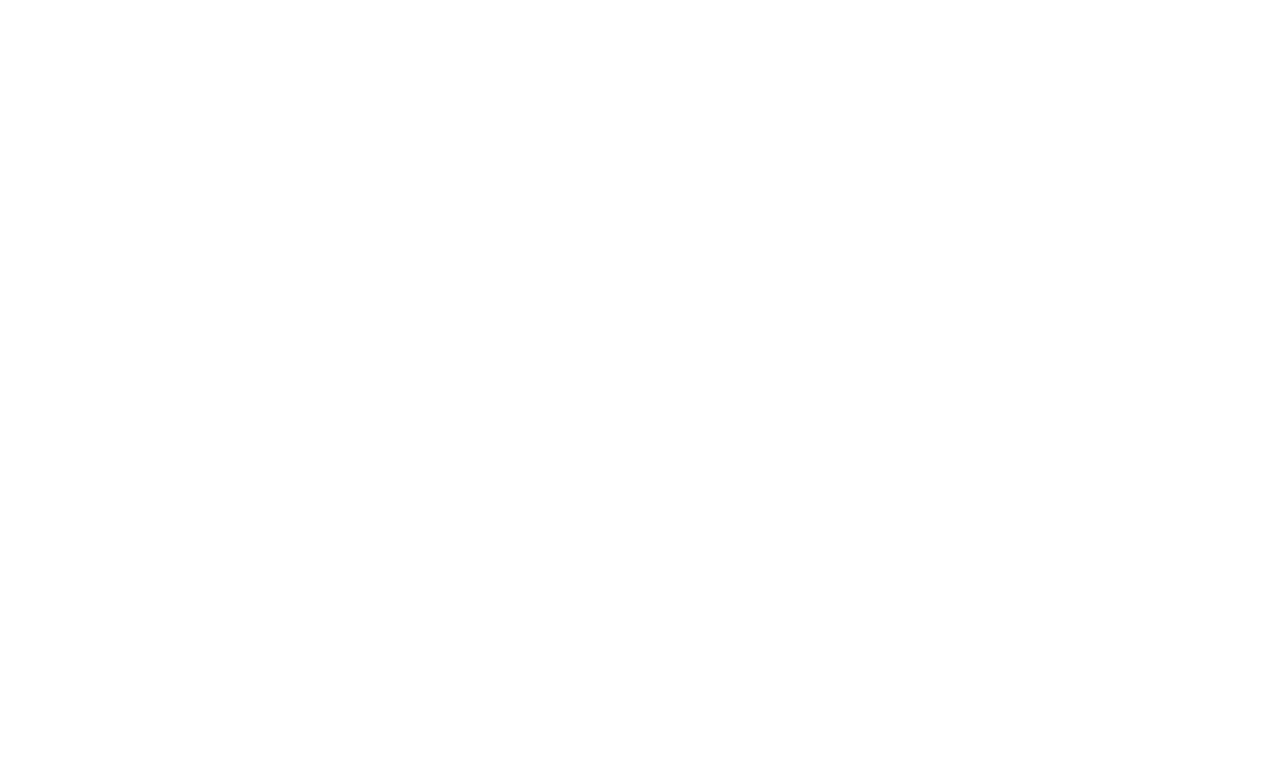
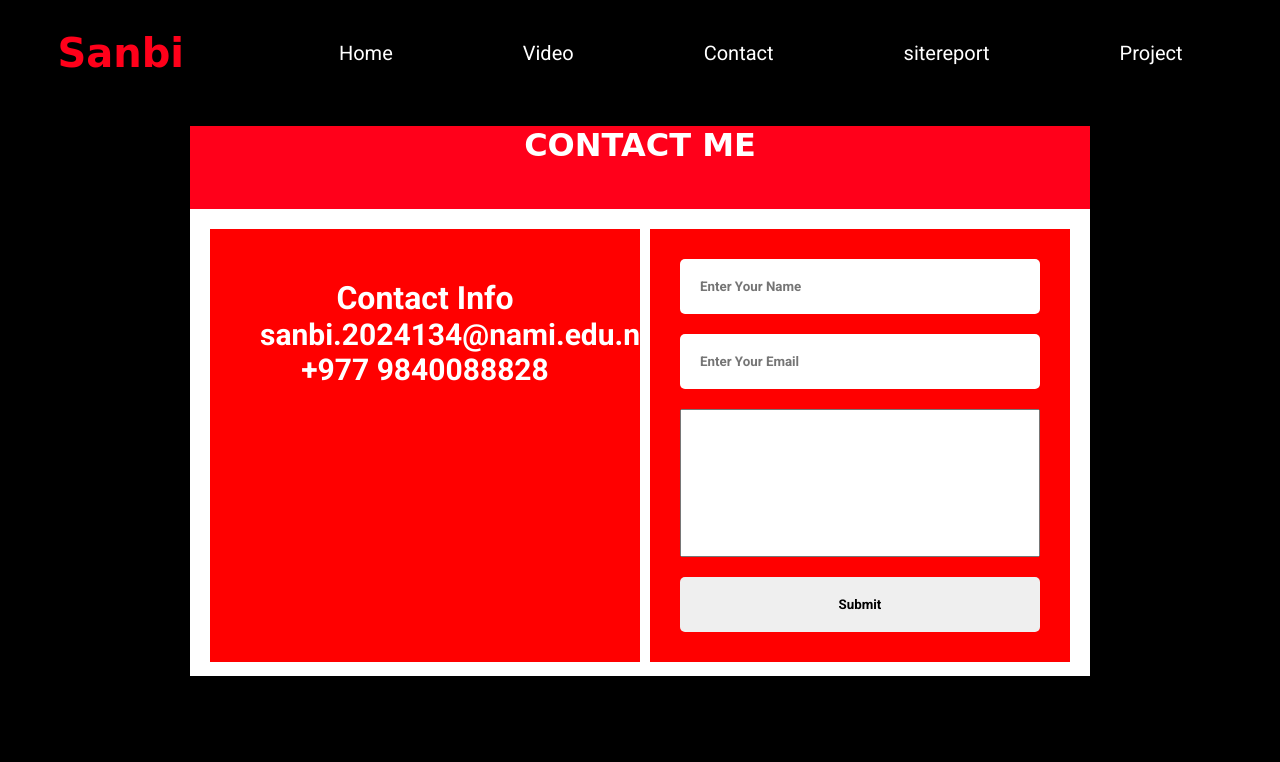
Before and after one commit to sanbisubedi/portfoliowebsite, a plain HTML site: page contact.html in a window 1280 px wide. Drawn offline with Linux system fonts and the light colour scheme.

Commit message:
modified contact

```diff
--- a/contact.css
+++ b/contact.css
@@ -0,0 +1,106 @@
+@import url('https://fonts.googleapis.com/css2?family=Roboto:ital,wght@0,100;0,300;0,400;0,500;0,700;0,900;1,100;1,300;1,400;1,500;1,700;1,900&display=swap');
+* {
+  margin: 0;
+  padding: 0;
+  box-sizing: border-box;
+}
+form {
+  max-width: 900px;
+  width: 100%;
+  height: 550px;
+  background-color: white;
+  margin: 50px auto;
+  transition: all 1s ;
+}
+.submitbtn{
+	cursor: pointer;
+}
+form:hover{
+	box-shadow: 1px 2px 50px red;
+}
+.formheadingdiv{
+	width: 100%;
+	height: 15%;
+	background-color:  #ff001a;
+}
+.formheadingdiv h1{
+	text-align: center;
+	font-weight: 800;
+	  font-family: "Playwrite CO", cursive;
+}
+.leftrightcontainer{
+	width: 100%;
+	height: 100%;
+	display: flex;
+	flex-direction: row;
+	padding: 20px;
+}
+.leftside, .rightside{
+width: 50%;
+background-color: red;
+height: 85%;
+}
+.leftside{
+	margin-right: 10px;
+	padding: 50px;
+}
+.leftside h1{
+	text-align: center;
+}
+.leftside .email , .leftside .phonenumber{
+	font-size: 30px;
+	text-align: center;
+}
+ .rightside{
+ 	padding: 30px;
+ 	display: flex;
+ 	flex-direction: column;
+ 	gap: 20px;
+
+ }
+.rightside input {
+	color: black;
+	width: 100%;
+	padding: 20px;
+	outline: none;
+	border: none;
+border-radius: 5px;
+
+
+}
+textarea{
+	resize: none;
+	color: black;
+	outline: none;
+	padding: 10px;
+}
+@media (max-width:1189px){
+	.leftside{
+		width: 80%;
+	}
+	.rightside{
+		margin-top:0px ;
+	}
+	.leftrightcontainer{
+		flex-direction: column;
+		justify-content: center;
+		align-items: center;
+	}
+	.leftside , .rightside{
+	width: 100%;
+}
+form{
+	height: fit-content;
+}
+.leftside .email{
+	font-size: 20px;
+}
+
+
+.rightside {
+padding: 5px;
+}
+.leftrightcontainer{
+	padding: 0px;
+}
+}
--- a/contact.html
+++ b/contact.html
@@ -0,0 +1,51 @@
+<!DOCTYPE html>
+<html lang="en">
+  <head>
+    <meta charset="UTF-8" />
+    <meta name="viewport" content="width=device-width, initial-scale=1.0" />
+    <title>Document</title>
+    <link rel="stylesheet" href="contact.css" />
+   <link rel="stylesheet" href="indexstyle.css" />
+    <link rel="stylesheet" href="https://cdnjs.cloudflare.com/ajax/libs/font-awesome/6.5.2/css/all.min.css" integrity="sha512-SnH5WK+bZxgPHs44uWIX+LLJAJ9/2PkPKZ5QiAj6Ta86w+fsb2TkcmfRyVX3pBnMFcV7oQPJkl9QevSCWr3W6A==" crossorigin="anonymous" referrerpolicy="no-referrer" />
+  </head>
+  <body>
+   <nav>
+
+   <div class="logo">
+      Sanbi
+   </div>
+
+    <label for="checkbox" class="checkbtn">
+    <i class="fa-solid fa-bars" id="threebar"></i>
+      <input type="checkbox" id="checkbox" />
+   <ul>
+      <li> <a href="index.html">Home</a></li>
+      <li> <a href="videoDemo.html">Video</a></li>
+      <li> <a href="contact.html">Contact</a></li>
+      <li> <a href="sitereport.html">sitereport</a></li>
+      <li> <a href="project.html">Project</a></li>
+   </ul>
+ </nav>
+    <form>
+       <div class="formheadingdiv">
+         <h1>CONTACT ME</h1>
+       </div>
+       <div class="leftrightcontainer">
+       <div class="leftside">
+         <h1>Contact Info</h1>
+
+         <p class="email">sanbi.2024134@nami.edu.np</p>
+         <p class="phonenumber">+977 9840088828</p>
+
+       </div>
+       <div class="rightside">
+         <input type="text" placeholder="Enter Your Name">
+         <input type="text" placeholder="Enter Your Email">
+         <textarea cols="35" rows="10"></textarea>
+         <input type="submit" value="Submit" class="submitbtn">
+
+
+       </div>
+    </form>
+  </body>
+</html>
--- a/indexstyle.css
+++ b/indexstyle.css
@@ -1,11 +1,11 @@
-@import url('https://fonts.googleapis.com/css2?family=Anton&family=Arimo:ital,wght@0,400..700;1,400..700&family=Playwrite+CO:wght@100..400&display=swap');
+@import url('https://fonts.googleapis.com/css2?family=Roboto:ital,wght@0,100;0,300;0,400;0,500;0,700;0,900;1,100;1,300;1,400;1,500;1,700;1,900&display=swap');
 *{
 	margin: 0;
 	padding: 0;
 	box-sizing: border-box;
 	color: white;
-  font-family: "Anton", sans-serif;
-  font-weight: 200;
+  font-family: "Roboto", sans-serif;
+  font-weight: 700;
   font-style: normal;
 }
 body{
```
Also changed, not shown: index.html (+0 -6 lines).
